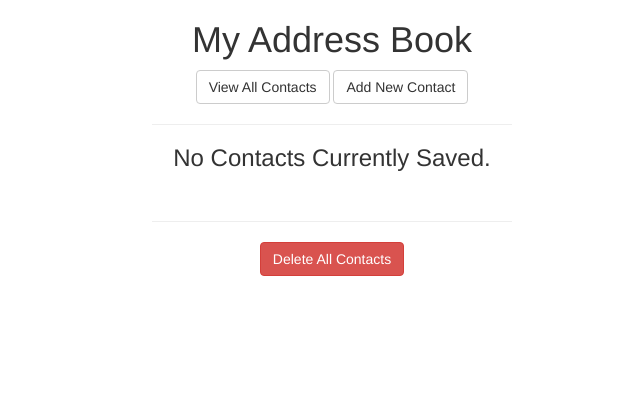
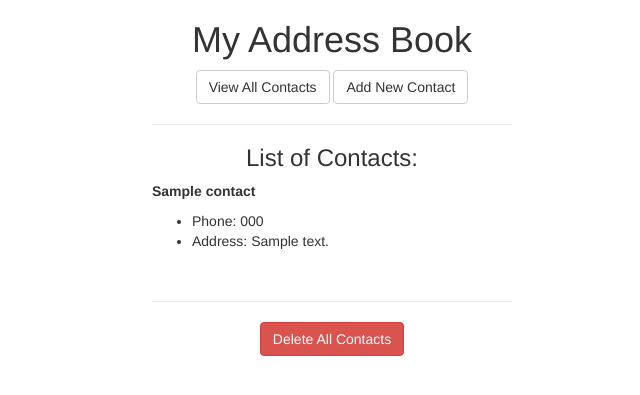
Before and after one commit to DillonLloydLee/Address_Book_1, a PHP site: template views/show_all.html.twig in a window 1280 px wide. Shown: the top 395 px of the page, without its empty margins (308-948 px from the left). Run offline with PHP 8.4, Linux system fonts and the light colour scheme; the template is opened without the code that fills it: most values are stand-ins (such as "Sample title", 1, 10 or a date in 2020); some libraries are stand-ins or nearby versions.

Commit message:
display all contacts on root page.  Project seems finished.

```diff
--- a/views/show_all.html.twig
+++ b/views/show_all.html.twig
@@ -22,9 +22,30 @@
 
                     {% if contacts is empty %}
                         <h3 class="text-center">No Contacts Currently Saved.</h3>
+                        <br>
+
+                        <div class="text-center">
+                            <a class="btn btn-default" href="/add_contact_form"
+                            role="button">Add A New Contact</a>
+                        </div>
+                        <br>
                     {% endif %}
 
-                    <br><hr>
+                    {% if contacts is not empty %}
+                    <h3 class="text-center">List of Contacts:</h3>
+
+                        {% for contact in contacts %}
+                        <p><strong> {{ contact.getname }}</strong></p>
+                        <ul>
+                            <li>Phone: {{ contact.getnumber }}</li>
+                            <li>Address: {{ contact.getaddress }}</li>
+                        </ul>
+                        <br>
+                        {% endfor %}
+
+                    {% endif %}
+
+                    <hr>
                     <form class="text-center" action='delete_contacts' method='post'>
                         <div class='form-group'>
                             <button class='btn btn-danger' type='submit'>
```
Also changed, not shown: views/create_contact.html.twig (+7 -1 lines), views/delete_contacts.html.twig (+8 -1 lines).
